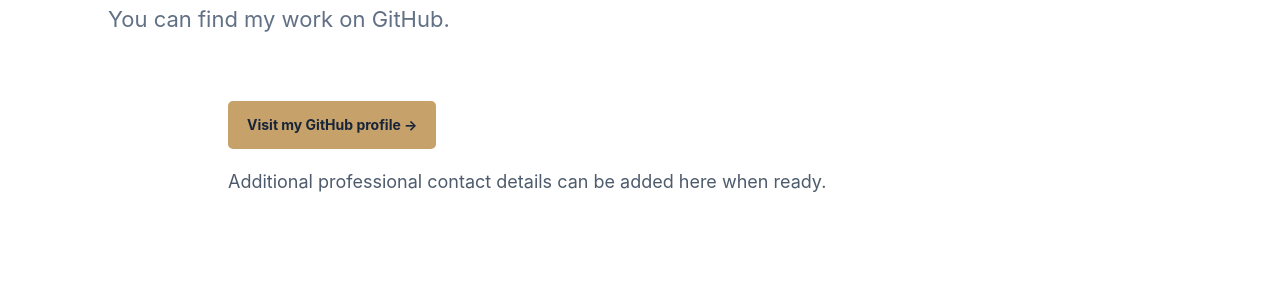
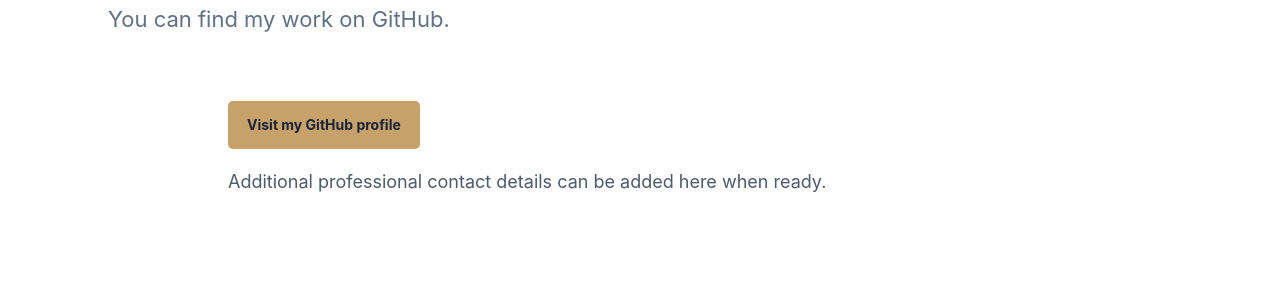
Before and after one commit to Fulkay/Fulkay.github.io, a Jekyll site: the page built from contact.md, in a window 1280 px wide. Shown: the part 335-626 px from the top of the page. Built offline with Jekyll 4.4.1, drawn with Linux system fonts in a browser that asks for light colours.

Commit message:
retouched contact page

```diff
--- a/contact.md
+++ b/contact.md
@@ -9,6 +9,6 @@ permalink: /contact/
   <p class="lead">Interested in data science, public-sector analytics or practical machine learning? You can find my work on GitHub.</p>
 </div>
 <div class="prose wrap">
-  <p><a class="button button-primary" href="https://github.com/Fulkay">Visit my GitHub profile →</a></p>
+  <p><a class="button button-primary" href="https://github.com/Fulkay">Visit my GitHub profile</a></p>
   <p>Additional professional contact details can be added here when ready.</p>
 </div>
```
